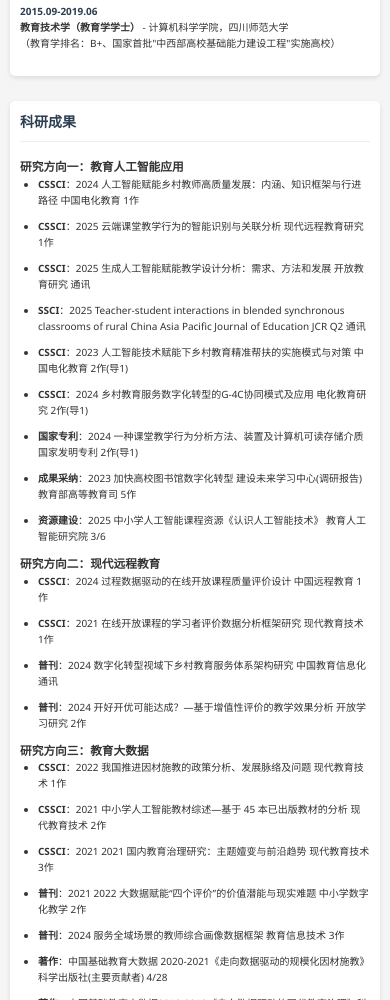
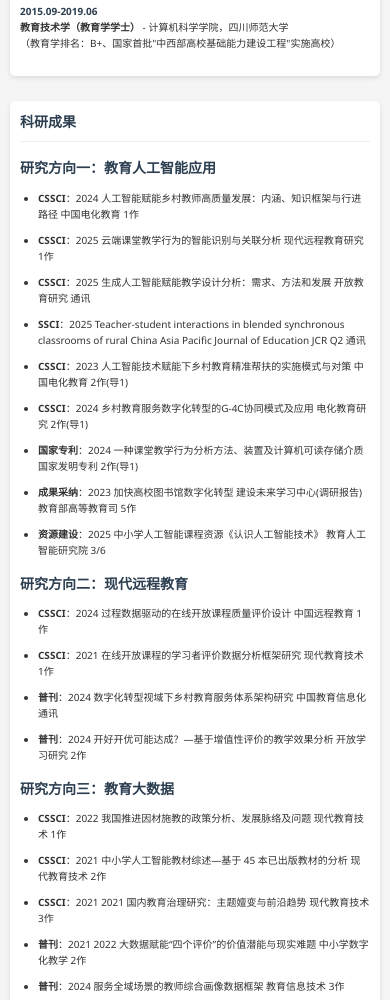
Before and after one commit to Yolanda184/DeqingZhou, a plain HTML site: page index.html in a window 390 px wide. Shown: the part 959-1959 px from the top of the page. Drawn offline with Linux system fonts and the light colour scheme.

Commit message:
Update index.html

```diff
--- a/index.html
+++ b/index.html
@@ -142,6 +142,12 @@
 
             h1 {
                 font-size: 16px;
+            }
+
+            h3 {
+            font-size: 14px; /* 三级标题大小 */
+            margin: 15px 0 10px 0;
+            color: #2c3e50;
             }
 
             section {
```
